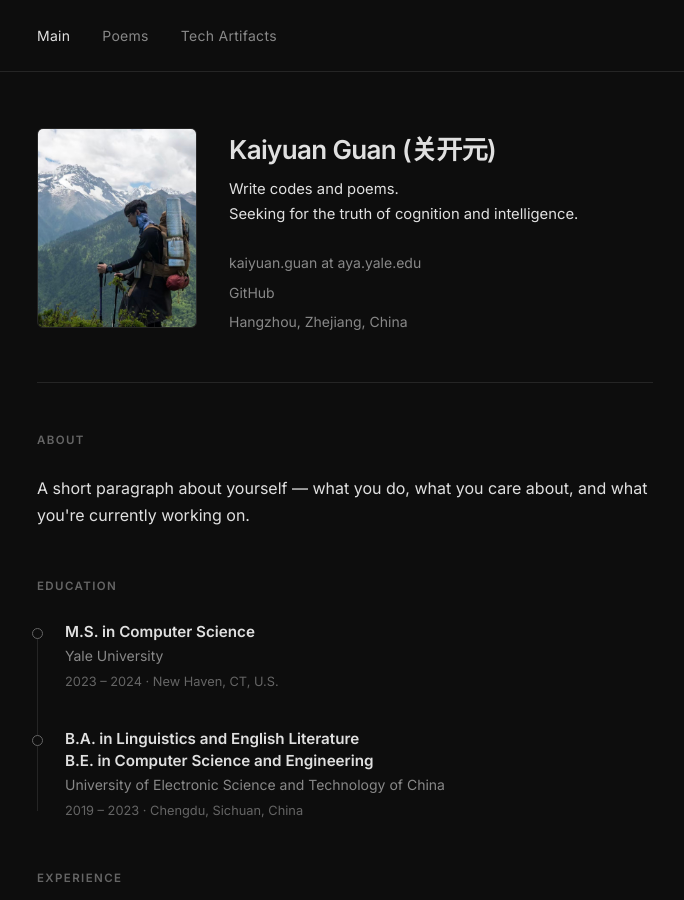
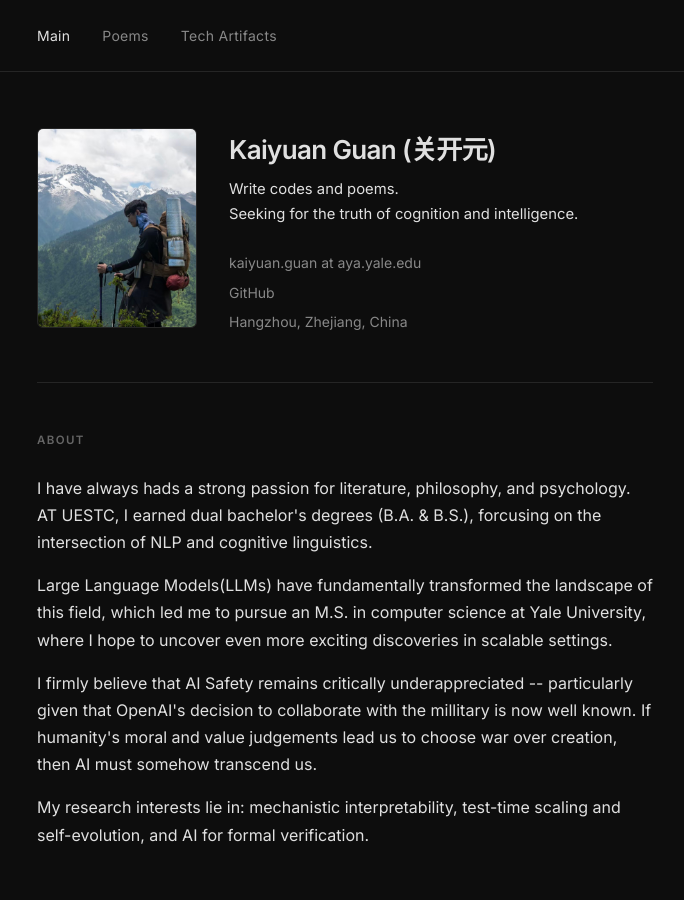
Before and after one commit to WilfredGuan/wilfredguan.github.io, a Jekyll site: the page built from index.html, in a window 1280 px wide and 900 px high. Shown: the whole window, without its empty margins (295-979 px from the left). Built offline with Jekyll 4.4.1, drawn with Linux system fonts in a browser that asks for light colours.

Commit message:
add About

```diff
--- a/index.html
+++ b/index.html
@@ -33,8 +33,16 @@ title: Home
 <section class="section">
   <h2 class="section-label">About</h2>
   <p>
-    A short paragraph about yourself — what you do, what you care about,
-    and what you're currently working on.
+    I have always hads a strong passion for literature, philosophy, and psychology. AT UESTC, I earned dual bachelor's degrees (B.A. & B.S.), forcusing on the intersection of NLP and cognitive linguistics.
+  </p>
+  <p>
+    Large Language Models(LLMs) have fundamentally transformed the landscape of this field, which led me to pursue an M.S. in computer science at Yale University, where I hope to uncover even more exciting discoveries in scalable settings.
+  </p>
+  <p>
+    I firmly believe that AI Safety remains critically underappreciated -- particularly given that OpenAI's decision to collaborate with the millitary is now well known. If humanity's moral and value judgements lead us to choose war over creation, then AI must somehow transcend us.
+  </p>
+  <p>
+    My research interests lie in: mechanistic interpretability, test-time scaling and self-evolution, and AI for formal verification.
   </p>
 </section>
 
```
